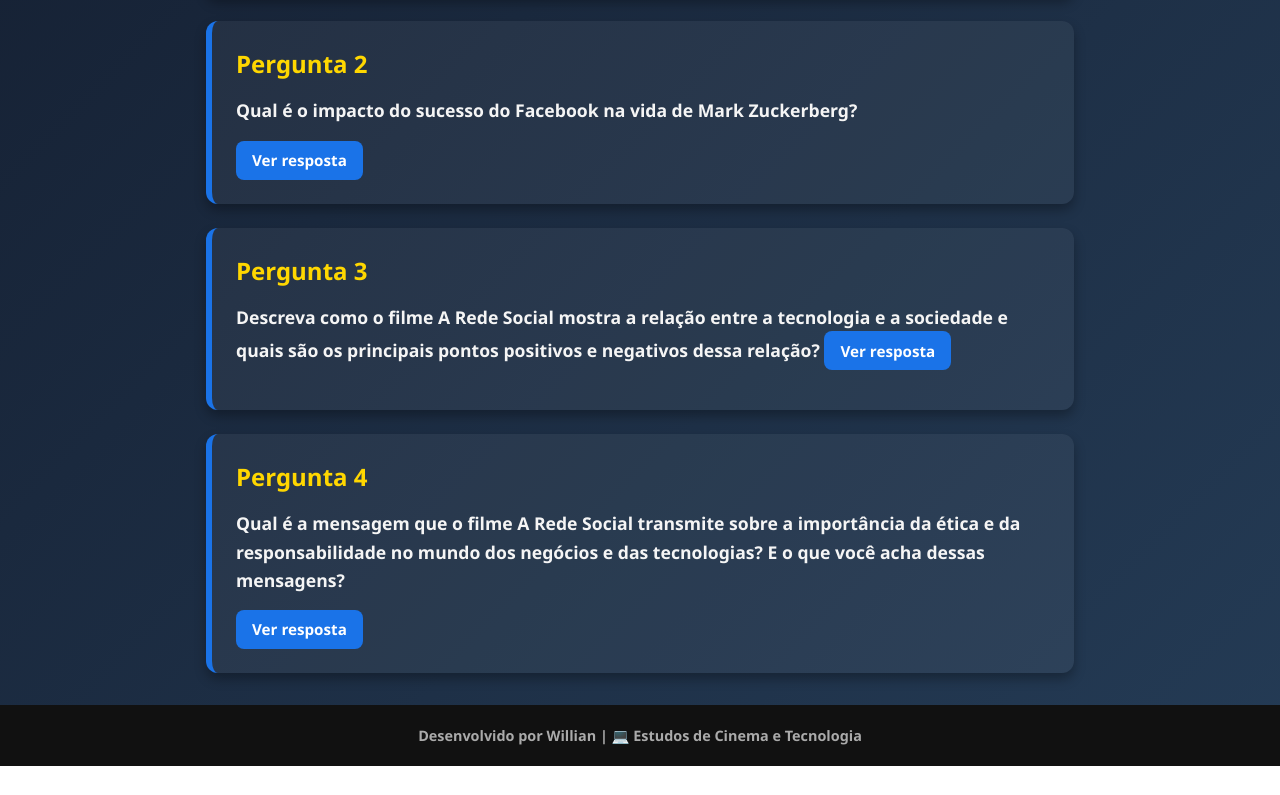
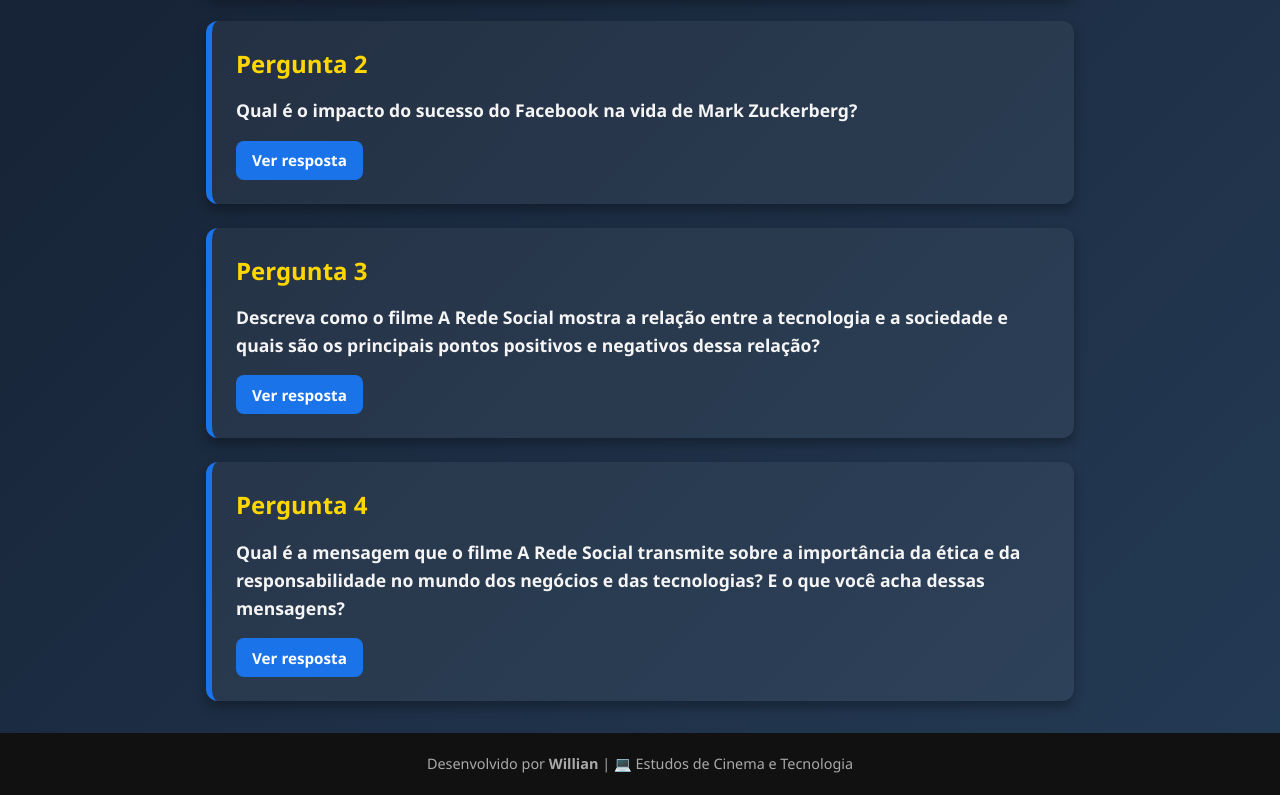
Before and after one commit to hauzen-foud/layout-rede-social, a plain HTML site: page index.html in a window 1280 px wide. Shown: the part 384-1179 px from the top of the page. Before the commit the page ends 1150 px from the top, so only its background shows below. Drawn offline with Linux system fonts and the light colour scheme.

Commit message:
Update index.html

```diff
--- a/index.html
+++ b/index.html
@@ -41,7 +41,7 @@
 
     <section class="card">
       <h2>Pergunta 3</h2>
-      <p><strong>Descreva como o filme A Rede Social mostra a relação entre a tecnologia e a sociedade e quais são os principais pontos positivos e negativos dessa relação?
+      <p><strong>Descreva como o filme A Rede Social mostra a relação entre a tecnologia e a sociedade e quais são os principais pontos positivos e negativos dessa relação?</strong><p></p>
       <button class="btn-toggle">Ver resposta</button>
       <p class="resposta oculto">
         O filme retrata como a tecnologia pode transformar a sociedade, criando novas formas de comunicação,
```
